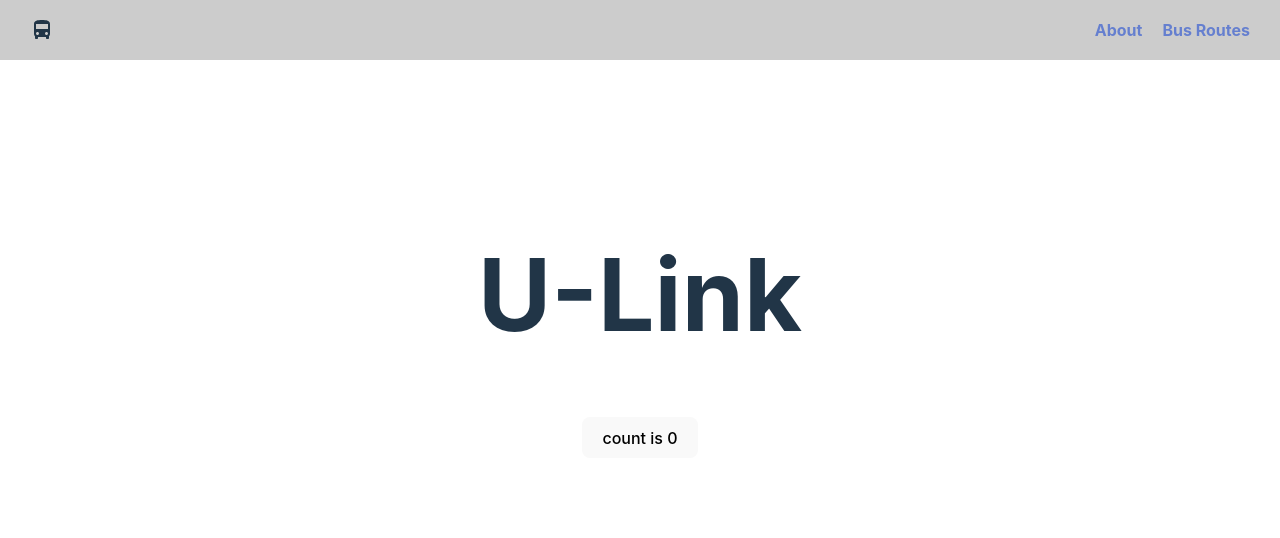
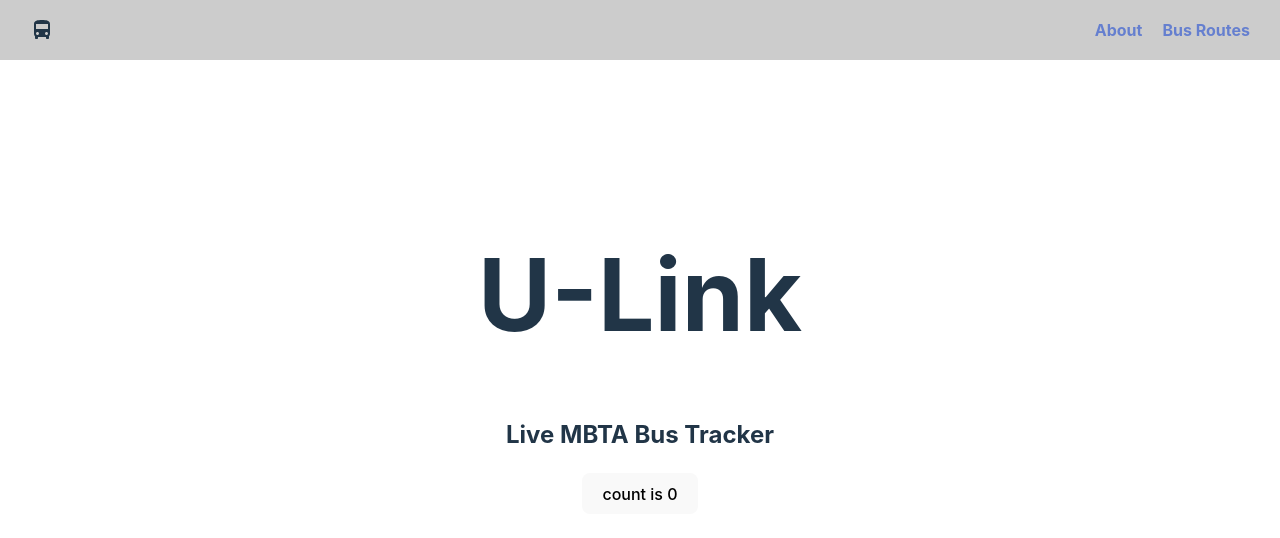
Before and after one commit to JasonnVo/U-Link, a React (Vite) app: page / in a window 1280 px wide. Shown: the top 538 px of the page. Built offline with nearby package versions, Linux system fonts and the light colour scheme.

Commit message:
added bus tracker component

```diff
--- a/package.json
+++ b/package.json
@@ -14,6 +14,7 @@
     "@emotion/styled": "^11.14.0",
     "@mui/icons-material": "^6.4.5",
     "@mui/material": "^6.4.5",
+    "axios": "^1.7.9",
     "react": "^19.0.0",
     "react-dom": "^19.0.0"
   },
--- /dev/null
+++ b/src/Components/BusTracker.tsx
@@ -0,0 +1,9 @@
+
+
+const BusTracker = () => {
+  return (
+    <h2>Live MBTA Bus Tracker</h2>
+  )
+}
+
+export default BusTracker
--- a/src/main.tsx
+++ b/src/main.tsx
@@ -3,11 +3,12 @@ import { createRoot } from 'react-dom/client'
 import './main.css'
 import CountButton from './Components/CountButton'
 import HeaderContainer from './Components/HeaderContainer'
-
+import BusTracker from './Components/BusTracker'
 
 createRoot(document.getElementById('root')!).render(
   <StrictMode>
     <HeaderContainer />
+    <BusTracker />
     <CountButton />
   </StrictMode>,
 )
```
Also changed, not shown: 1 other file (tests, documents, lock files or other folders).
